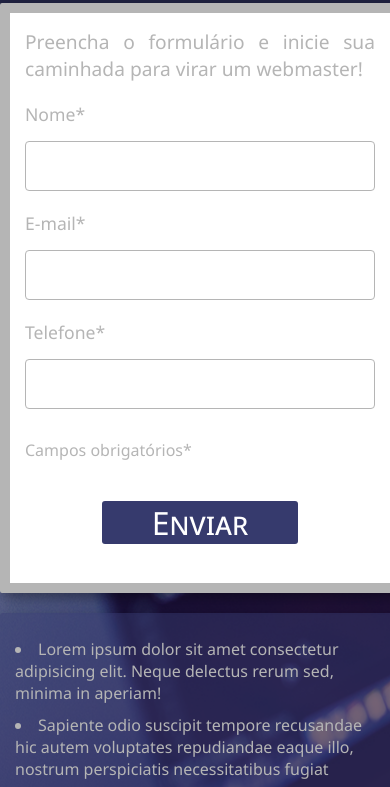
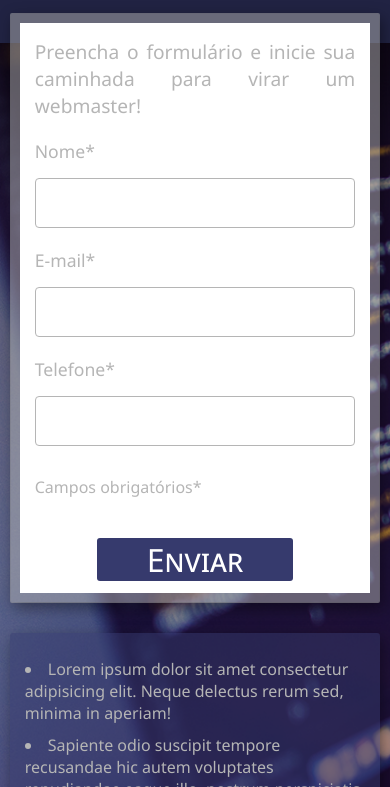
Before and after one commit to PedroHTelles/projeto-lpdankcode, a plain HTML site: page index.html in a window 390 px wide. Shown: the part 57-844 px from the top of the page. Drawn offline with Linux system fonts and the light colour scheme.

Commit message:
Correção responsivo telas pequenas

```diff
--- a/css/style.css
+++ b/css/style.css
@@ -25,7 +25,7 @@ body, html{
 header{
 	background-color: var(--cor1);
 
-	height: 80px;
+	height: 100px;
 
 	text-align: center;
 
@@ -51,20 +51,22 @@ main section#form{
 }
 
 main section#form form{
-	border: 10px solid var(--cor4);
+	border: 10px solid #b5b5b57c;
 	border-radius: 2px;
 
 	background-color: white;
+	background-clip: padding-box;
 
 	box-shadow: 3px 5px 15px rgba(0, 0, 0, 0.407);
 
-	width: 400px;
+	width: 95%;
+	max-width: 400px;
 	height: 590px;
 
 	margin: 0 auto;
 	padding: 15px;
 
-	transform: translate(0, -20px);
+	transform: translate(0, -30px);
 
 	transition: 0.5s;
 }
@@ -130,7 +132,8 @@ main section#form form > input:hover{
 main section#form ul{
 	list-style-position: inside;
 
-	width: 400px;
+	width: 95%;
+	max-width: 400px;
 
 	background-color: #363a6d7d;
 
```
